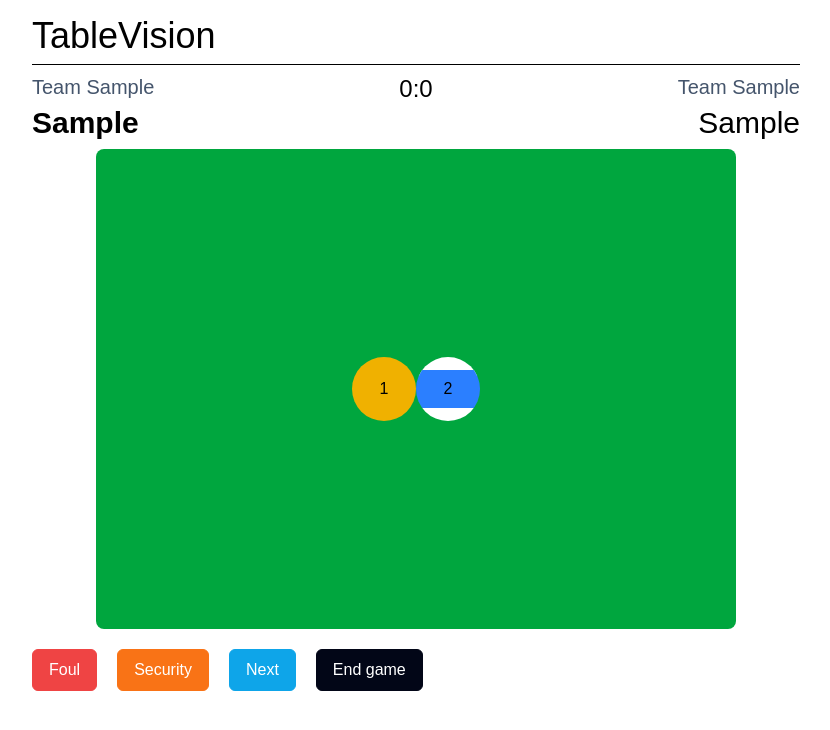
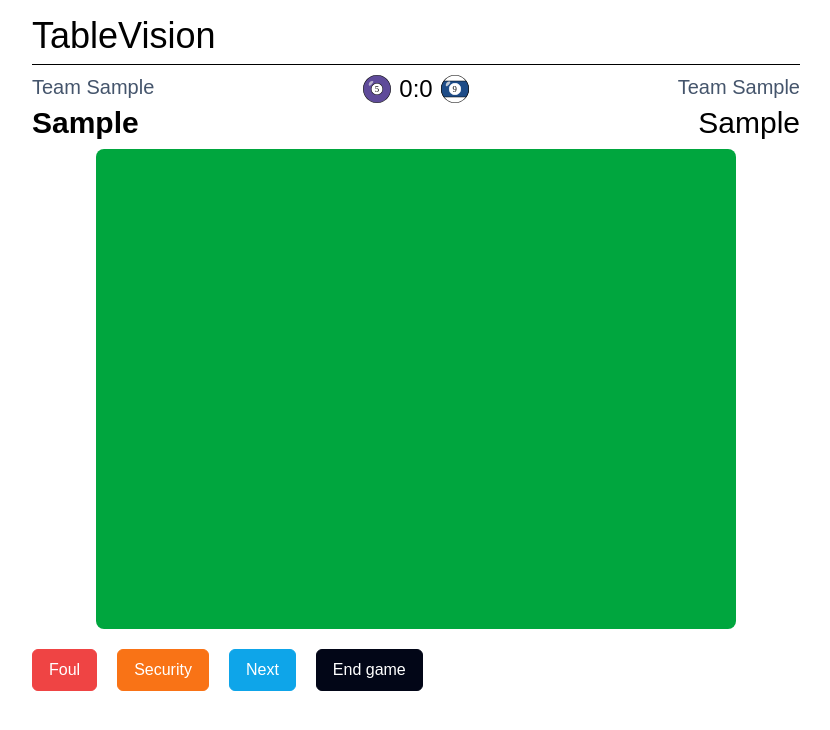
Before and after one commit to Orangensaft-Studios/TableVision, a Vue app in the folder frontend/: page /games/new in a window 1280 px wide. Both pictures are taken after typing "Sample", "Sample", "Sample", "Sample" into the empty fields and a click on the button "Start game". Shown: the top 730 px of the page, without its empty margins (224-1054 px from the left). Built offline with nearby package versions, Linux system fonts and the light colour scheme; a web font is replaced by a local one.

Commit message:
Replaced fake ball with real ball

```diff
--- a/frontend/index.html
+++ b/frontend/index.html
@@ -3,6 +3,8 @@
   <head>
     <meta charset="UTF-8">
     <link rel="icon" href="/favicon.ico">
+    <link href="https://fonts.googleapis.com/icon?family=Material+Icons"
+      rel="stylesheet">
     <meta name="viewport" content="width=device-width, initial-scale=1.0">
     <title>TableVision</title>
   </head>
--- /dev/null
+++ b/frontend/src/components/Ball.vue
@@ -0,0 +1,116 @@
+<script setup>
+const props = defineProps({
+    number: {
+        type: Number,
+        required: true,
+        validator: (value) => {
+            return value >= 1 && value <= 15;
+        }
+    },
+    teamId: {
+        type: Number,
+        required: false,
+    },
+});
+import { ref, computed } from 'vue';
+import { useGameStore } from '@/stores/game';
+
+const gameStore = useGameStore();
+
+const colors = ref([
+    '#F3C439',
+    '#1E4C87',
+    '#DA4435',
+    '#E5748B',
+    '#5F4B9A',
+    '#3B6E45',
+    '#A25128',
+    '#000000'
+]);
+
+const thisColor = computed(() => {
+    return colors.value[props.number < 9 ? props.number - 1 : props.number - 8];
+});
+
+const type = ref(props.number > 8 ? 'striped' : 'solid');
+</script>
+
+<template>
+    <button @click="gameStore.playedBall(teamId, type)" class="hover:cursor-pointer rounded-full relative">
+
+        <svg id="Ebene_2" data-name="Ebene 2" xmlns="http://www.w3.org/2000/svg" viewBox="0 0 324 324"
+            v-if="number < 9">
+            <g id="Ebene_1-2" data-name="Ebene 1">
+                <g>
+                    <path :fill="thisColor"
+                        d="M162,320.5C74.6,320.5,3.5,249.4,3.5,162S74.6,3.5,162,3.5s158.5,71.1,158.5,158.5-71.1,158.5-158.5,158.5Z" />
+                    <path
+                        d="M162,7c41.4,0,80.33,16.12,109.6,45.4,29.28,29.28,45.4,68.2,45.4,109.6s-16.12,80.33-45.4,109.6c-29.28,29.28-68.2,45.4-109.6,45.4s-80.33-16.12-109.6-45.4C23.12,242.33,7,203.4,7,162S23.12,81.67,52.4,52.4C81.67,23.12,120.6,7,162,7M162,0C72.53,0,0,72.53,0,162s72.53,162,162,162,162-72.53,162-162S251.47,0,162,0h0Z" />
+                </g>
+                <g>
+                    <path
+                        d="M162,229.34c-37.13,0-67.34-30.21-67.34-67.34s30.21-67.34,67.34-67.34,67.34,30.21,67.34,67.34-30.21,67.34-67.34,67.34Z"
+                        fill="#fff" />
+                    <path
+                        d="M162,97.66c35.48,0,64.34,28.86,64.34,64.34s-28.86,64.34-64.34,64.34-64.34-28.86-64.34-64.34,28.86-64.34,64.34-64.34M162,91.66c-38.85,0-70.34,31.49-70.34,70.34s31.49,70.34,70.34,70.34,70.34-31.49,70.34-70.34-31.49-70.34-70.34-70.34h0Z" />
+                </g>
+                <text class="cls-3" transform="translate(143.57 202.69)">
+                    <tspan x="-7" y="-5">{{ number }}</tspan>
+                </text>
+                <g class="cls-2">
+                    <path
+                        d="M117.16,72.57c7.47,7.47-3.05,20.96-15.29,33.19s-24.19,23.04-31.66,15.57c-7.47-7.47-3.93-29,8.31-41.23s31.17-15.01,38.64-7.54Z"
+                        fill="#EAEAEA" fill-opacity="0.79" />
+                </g>
+            </g>
+        </svg>
+        <svg id="Ebene_2" data-name="Ebene 2" xmlns="http://www.w3.org/2000/svg" viewBox="0 0 324 324" v-else>
+            <g id="Ebene_1-2" data-name="Ebene 1">
+                <g>
+                    <path class="cls-1" fill="#ffffff"
+                        d="M162,320.5C74.6,320.5,3.5,249.4,3.5,162S74.6,3.5,162,3.5s158.5,71.1,158.5,158.5-71.1,158.5-158.5,158.5Z" />
+                    <path
+                        d="M162,7c41.4,0,80.33,16.12,109.6,45.4s45.4,68.2,45.4,109.6-16.12,80.33-45.4,109.6-68.2,45.4-109.6,45.4-80.33-16.12-109.6-45.4S7,203.4,7,162,23.12,81.67,52.4,52.4C81.67,23.12,120.6,7,162,7M162,0C72.53,0,0,72.53,0,162s72.53,162,162,162,162-72.53,162-162S251.47,0,162,0h0Z" />
+                </g>
+                <g>
+                    <path :fill="thisColor"
+                        d="M33.65,255.01c-17.84-24.57-28.17-53.54-29.89-83.9v-18.21c1.72-30.36,12.05-59.33,29.89-83.9h256.7c17.84,24.57,28.17,53.54,29.89,83.9v18.21c-1.72,30.36-12.05,59.33-29.89,83.9H33.65Z" />
+                    <path
+                        d="M288.55,72.49c16.79,23.69,26.52,51.44,28.18,80.5v18.02c-1.66,29.06-11.39,56.81-28.18,80.5H35.45c-16.79-23.69-26.52-51.44-28.18-80.5v-18.02c1.66-29.06,11.39-56.81,28.18-80.5h253.1M292.12,65.49H31.88C13.56,90.14,2.09,120.18.27,152.79v18.41c1.83,32.61,13.3,62.65,31.61,87.3h260.24c18.32-24.65,29.79-54.69,31.61-87.3v-18.41c-1.83-32.61-13.3-62.65-31.61-87.3h0Z" />
+                </g>
+                <g>
+                    <path class="cls-1"
+                        d="M162,229.34c-37.13,0-67.34-30.21-67.34-67.34s30.21-67.34,67.34-67.34,67.34,30.21,67.34,67.34-30.21,67.34-67.34,67.34Z" />
+                    <path
+                        d="M162,97.66c35.48,0,64.34,28.86,64.34,64.34s-28.86,64.34-64.34,64.34-64.34-28.86-64.34-64.34,28.86-64.34,64.34-64.34M162,91.66c-38.85,0-70.34,31.49-70.34,70.34s31.49,70.34,70.34,70.34,70.34-31.49,70.34-70.34-31.49-70.34-70.34-70.34h0Z"
+                        fill="#ffffff" />
+                </g>
+                <text class="cls-3" transform="translate(137.78 202.69)">
+                    <tspan :x="number > 9 ? -25 : -5" :y="-5">{{ number }}</tspan>
+                </text>
+                <g class="cls-2">
+                    <path class="cls-5"
+                        d="M106.09,78.58c7.47,7.47-3.05,20.96-15.29,33.19s-24.19,23.04-31.66,15.57c-7.47-7.47-3.93-29,8.31-41.23s31.17-15.01,38.64-7.54Z" />
+                </g>
+            </g>
+        </svg>
+    </button>
+</template>
+<style scoped>
+.cls-1 {
+    fill: #fff;
+}
+
+.cls-2 {
+    opacity: .79;
+}
+
+.cls-3 {
+    font-family: BernardMT-Condensed, 'Bernard MT Condensed';
+    font-size: 101px;
+}
+
+.cls-5 {
+    fill: #eaeaea;
+}
+</style>
--- a/frontend/src/components/FakeBillardBall.vue
+++ /dev/null
@@ -1,45 +0,0 @@
-<script setup lang="ts">
-import { useGameStore } from '@/stores/game';
-
-const gameStore = useGameStore();
-
-defineProps({
-    number: {
-        type: String,
-        required: true,
-    },
-    color: {
-        type: String,
-        required: true,
-    },
-    type: {
-        type: String,
-        default: 'solid',
-    },
-    teamId: {
-        type: Number,
-        required: false,
-    },
-});
-
-const colorClasses = {
-    red: 'bg-red-500',
-    blue: 'bg-blue-500',
-    green: 'bg-green-500',
-    yellow: 'bg-yellow-500',
-    purple: 'bg-purple-500',
-};
-</script>
-
-
-<template>
-    <button @click="gameStore.playedBall(teamId, type)"
-        class="w-16 h-16 overflow-hidden hover:cursor-pointer rounded-full relative"
-        :class="type === 'solid' ? colorClasses[color] : ''">
-        <span v-if="type === 'striped'" class="absolute bg-white h-[30%] top-0 left-0 right-0 rounded-t-full"></span>
-        <span v-if="type === 'striped'" :class="colorClasses[color]"
-            class="absolute h-[60%] top-[20%] left-0 right-0"></span>
-        <span v-if="type === 'striped'" class="absolute bg-white h-[20%] bottom-0 left-0 right-0 rounded-b-full"></span>
-        <span class="relative">{{ number }}</span>
-    </button>
-</template>
--- a/frontend/src/components/FakeBillardTable.vue
+++ b/frontend/src/components/FakeBillardTable.vue
@@ -1,5 +1,5 @@
 <script setup lang="ts">
-import FakeBillardBall from './FakeBillardBall.vue';
+import Ball from './Ball.vue';
 
 defineProps({
     currentTeamId: {
@@ -12,7 +12,7 @@ defineProps({
 
 <template>
     <div class="w-full h-full bg-green-600 rounded-lg flex justify-center items-center relative">
-        <FakeBillardBall number="1" color="yellow" type="solid" :team-id="currentTeamId" />
-        <FakeBillardBall number="2" color="blue" type="striped" :team-id="currentTeamId"/>
+        <Ball :number="1" :team-id="currentTeamId" />
+        <Ball :number="2" :team-id="currentTeamId"/>
     </div>
 </template>
--- a/frontend/src/views/Game.vue
+++ b/frontend/src/views/Game.vue
@@ -5,6 +5,7 @@ import FakeBillardTable from '@/components/FakeBillardTable.vue';
 import Button from 'primevue/button';
 import { useGameStore } from '@/stores/game';
 import { onMounted, watch, ref } from 'vue';
+import Ball from '@/components/Ball.vue';
 
 
 const route = useRoute();
@@ -44,22 +45,27 @@ onMounted(() => {
             <!-- Teams -->
             <div v-if="gameStore.currentGame?.teams?.length >= 2" class="flex justify-between">
                 <span class=" text-slate-600">Team {{ gameStore.currentGame.teams[0].name }}</span>
-                <span class="text-2xl">{{ team1Points }}:{{ team2Points }}</span>
+                <span class="text-2xl flex gap-x-2">
+                    <Ball :number="5" class="w-7" />{{ team1Points }}:{{ team2Points }}
+                    <Ball :number="9" class="w-7" />
+                </span>
                 <span class="text-slate-600 text-end">Team {{ gameStore.currentGame.teams[1].name }}</span>
             </div>
 
 
             <div class="flex justify-between">
-                <span class="text-3xl" :class="gameStore.currentGame.teams[0].isTurn ? 'font-bold' : ''">{{ gameStore.getCurrentPlayer(0)
+                <span class="text-3xl" :class="gameStore.currentGame.teams[0].isTurn ? 'font-bold' : ''">{{
+                    gameStore.getCurrentPlayer(0)
                     }}</span>
-                <span class="text-3xl" :class="gameStore.currentGame.teams[1].isTurn ? 'font-bold' : ''">{{ gameStore.getCurrentPlayer(1)
+                <span class="text-3xl" :class="gameStore.currentGame.teams[1].isTurn ? 'font-bold' : ''">{{
+                    gameStore.getCurrentPlayer(1)
                     }}</span>
             </div>
 
         </div>
         <div class="w-[50vw] h-[60vh]">
             <!--Place Billard table here-->
-            <FakeBillardTable :current-team-id="gameStore.getCurrentTeamIndex()"/>
+            <FakeBillardTable :current-team-id="gameStore.getCurrentTeamIndex()" />
         </div>
 
         <div class="flex gap-x-5 gap-y-2 w-full flex-wrap mb-3 mt-5">
@@ -67,6 +73,8 @@ onMounted(() => {
             <Button label="Security" severity="warning" />
             <Button label="Next" severity="info" />
             <Button label="End game" severity="contrast" class="self-end" />
+
+
         </div>
 
     </div>
```
Also changed, not shown: 1 other file (tests, documents, lock files or other folders).
